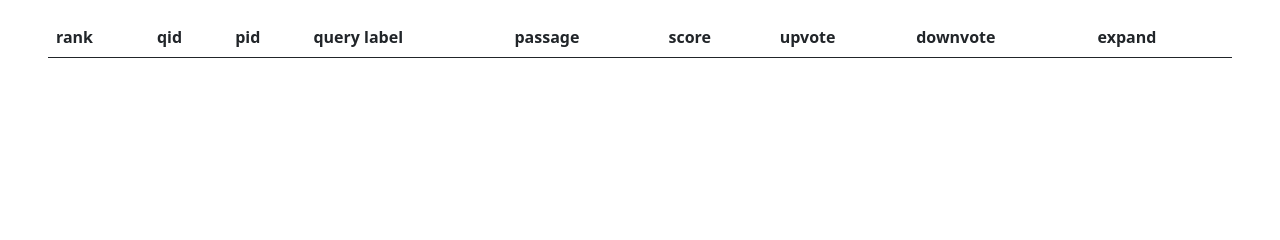
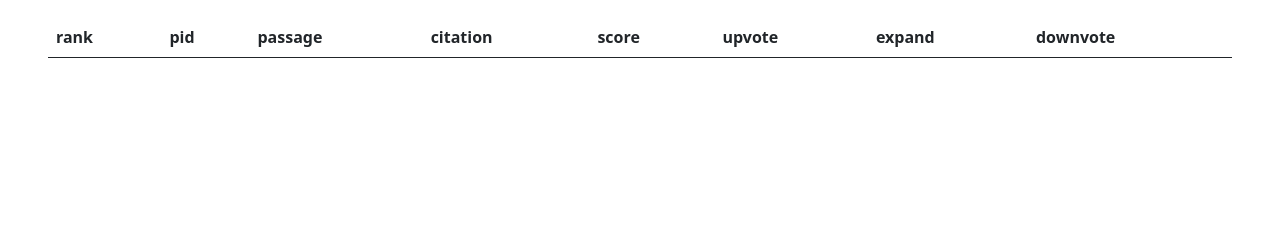
Before and after one commit to chaosarium/CTB-NLP, a Flask app: template templates/response.html in a window 1280 px wide. Shown: the part 183-423 px from the top of the page. Run offline with Flask 2, Linux system fonts and the light colour scheme; the template is opened without the code that fills it, so the values that code supplies are empty; parts of the project's set-up code (start-up, migrations or seed data) failed here and were passed over.

Commit message:
update result class to match new corpus format

```diff
--- a/app.py
+++ b/app.py
@@ -21,27 +21,28 @@ def return_index():
 
 # this is the class for the thing returned to the front end
 class search_results_data:
-    def __init__(self, search_session_id, query_input, ranks, qids, pids, query_labels, passages, scores):
+    def __init__(self, search_session_id, query_input, ranks, pids, passages, citations, scores):
         """
-        search_session_id - intiger, unique for each search session
-        query_input - string, the query
-        all of the below should be of the same length and in order
-        ranks - list of ranks
-        qids - list of qids
-        pids - list of pids
-        query_labels - list of label queries
-        passages - list of passages
-        scores - list of scores from search matching
+        these are metas of a search result:
+            search_session_id - intiger, unique for each search session
+            query_input - string, the query
+
+        all of the below should be of the same length and in order, they will be stored in self.table:
+            ranks - list of ranks
+            pids - list of pids
+            passages - list of passages
+            citations - list of citations
+            scores - list of scores from search matching
+            citations - list of citations from search matching
         """
-        assert len(ranks)==len(qids)==len(pids)==len(query_labels)==len(passages)==len(scores)
+        assert len(ranks)==len(pids)==len(passages)==len(scores)
         table = []
         for i, rank in enumerate(ranks):
             table.append({
                 "rank": ranks[i],
-                "qid": qids[i],
                 "pid": pids[i],
-                "query_label": query_labels[i],
                 "passage": passages[i],
+                "citation": citations[i],
                 "score": scores[i],
             })
         self.search_session_id = search_session_id
@@ -59,22 +60,21 @@ def handel_search_req():
         search_session_id = search_session_id,
         query_input = query_input,
         ranks = [1,2,3],
-        qids = [123, 324, 348],
         pids = [15324, 124, 642],
-        query_labels = ["柯南国语版全集", "柯南", "违章查询"],
         passages = ["名侦探柯南 国语版-动漫动画-全集高清正版视频在线观看-爱奇艺", "名侦探柯南国语版全集(国语) 名侦探柯南国语版动漫全集 在线观看 - 哈哈动漫网", "名侦探柯南(国语)-名侦探柯南(国语)全集(1-837共1000集)-动画片 - 搜狐视频"],
+        citations = ["citation 1", "citation 2", "citation 3"],
         scores = [0.231, 0.123, 0.095]
     )
 
-    result_count, es_hits = es_search(query_input, cutoff = ES_CUTOFF, index=INDEX, fields = FIELDS)
-    es_results = direct_es_search_result(search_session_id, query_input, es_hits)
+    # result_count, es_hits = es_search(query_input, cutoff = ES_CUTOFF, index=INDEX, fields = FIELDS)
+    # es_results = direct_es_search_result(search_session_id, query_input, es_hits)
 
-    print('**reranking**')
-    es_results = rerank(es_results)
+    # print('**reranking**')
+    # es_results = rerank(es_results)
 
-    update_search_log(es_results)
+    # update_search_log(es_results)
 
-    return render_template('response.html', searchResult = es_results)
+    return render_template('response.html', searchResult = dummy_result)
 
 # logging user activity
 @app.route('/log-req', methods=['POST'])
--- a/templates/response.html
+++ b/templates/response.html
@@ -24,14 +24,13 @@
       <thead>
         <tr>
           <th scope="col">rank</th>
-          <th scope="col">qid</th>
           <th scope="col">pid</th>
-          <th scope="col">query label</th>
           <th scope="col">passage</th>
+          <th scope="col">citation</th>
           <th scope="col">score</th>
           <th scope="col">upvote</th>
+          <th scope="col">expand</th>
           <th scope="col">downvote</th>
-          <th scope="col">expand</th>
         </tr>
       </thead>
       <tbody>
@@ -40,10 +39,9 @@
 
         <tr>
           <td>{{ row["rank"] }}</td>
-          <td>{{ row["qid"] }}</td>
           <td>{{ row["pid"] }}</td>
-          <td>{{ row["query_label"] }}</td>
           <td>{{ row["passage"] }}</td>
+          <td>{{ row["citation"] }}</td>
           <td>{{ row["score"] }}</td>
           <td>
             <button  data-sessionID="{{ searchResult.search_session_id }}" data-rank="{{ row['rank'] }}" data-pid="{{ row['pid'] }}" onclick="logAction(this.getAttribute('data-sessionID'), 'upvote', this.getAttribute('data-pid'), this.getAttribute('data-rank'));">
```
